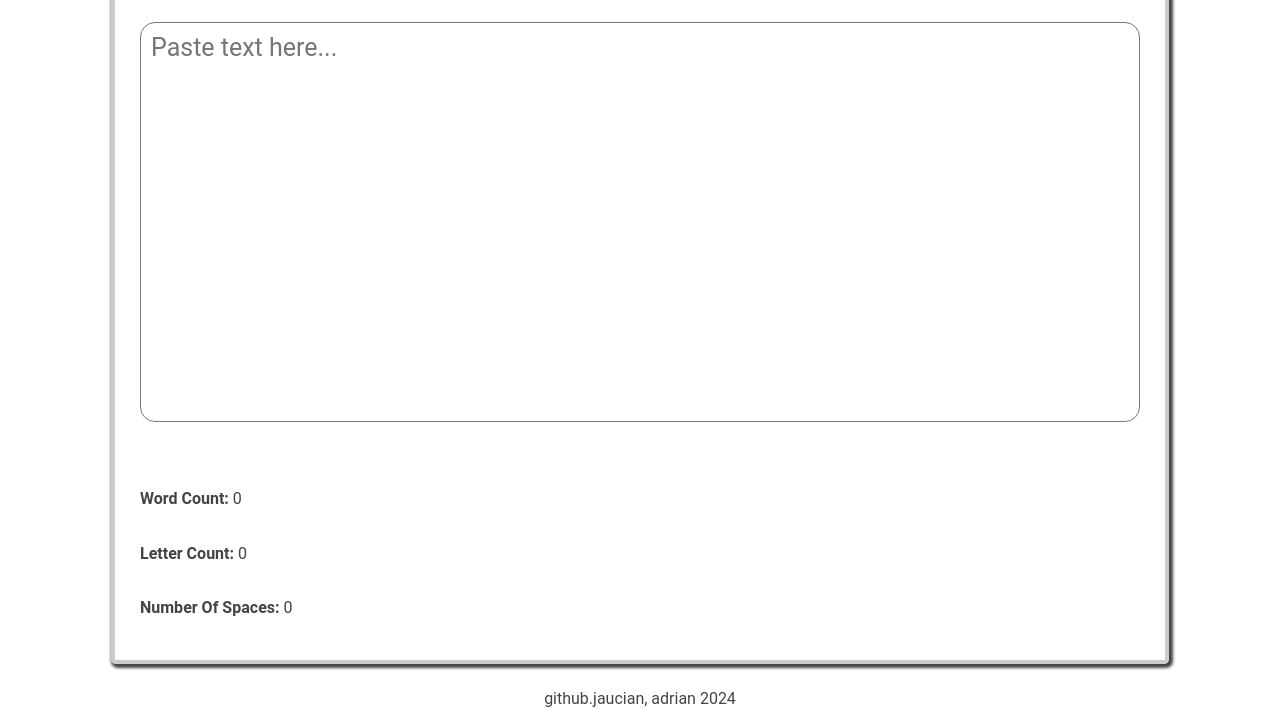
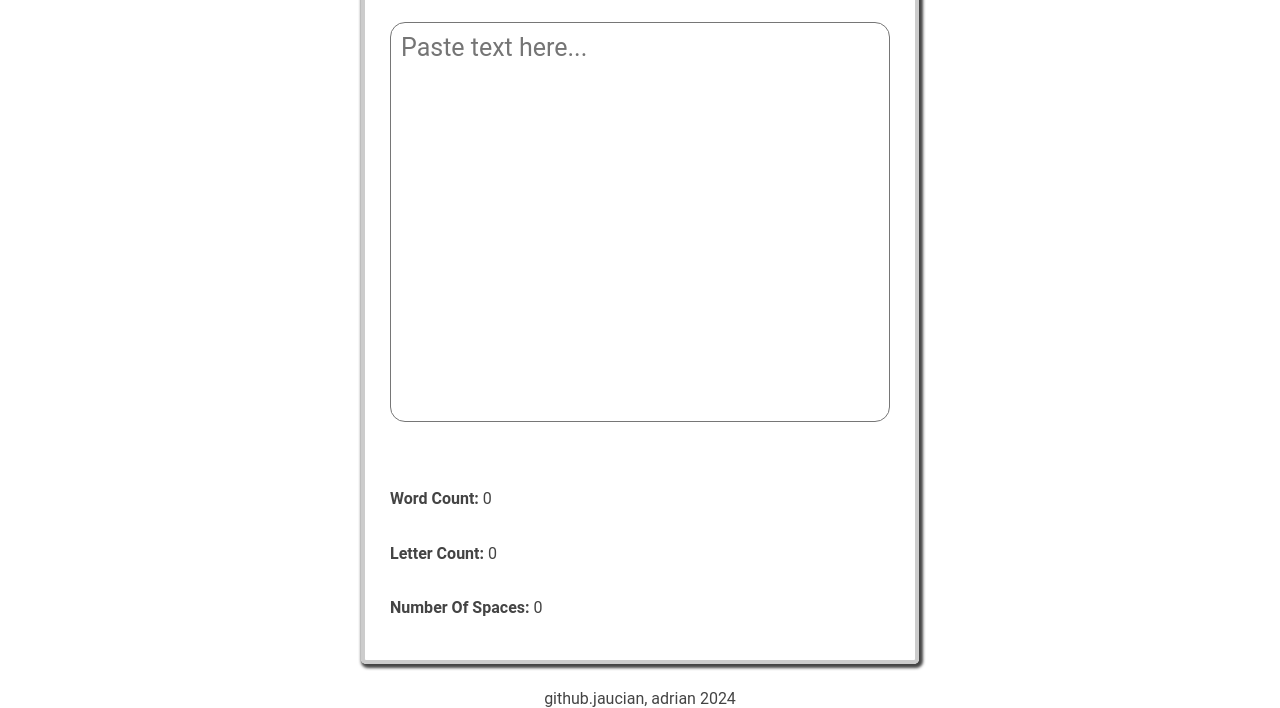
Before and after one commit to jaucianweb/jaucian_web-dev, a plain HTML site: page index.html in a window 1280 px wide. Shown: the part 103-811 px from the top of the page. Drawn offline with Linux system fonts and the light colour scheme.

Commit message:
Update style.css

```diff
--- a/style.css
+++ b/style.css
@@ -16,8 +16,8 @@ body {
 }
 
 .container {
-  width: 1000px;
-  height: 1500px;
+  width: 500px;
+  height: 900px;
   margin: 25px;
   padding: 25px;
   border: 4px solid #ccc;
```
